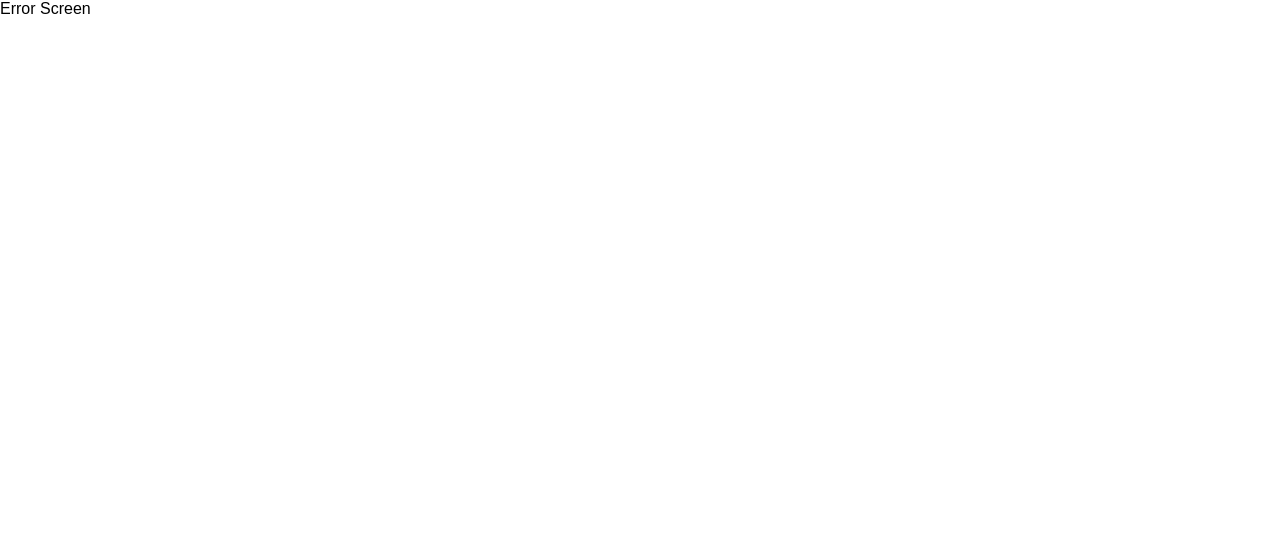
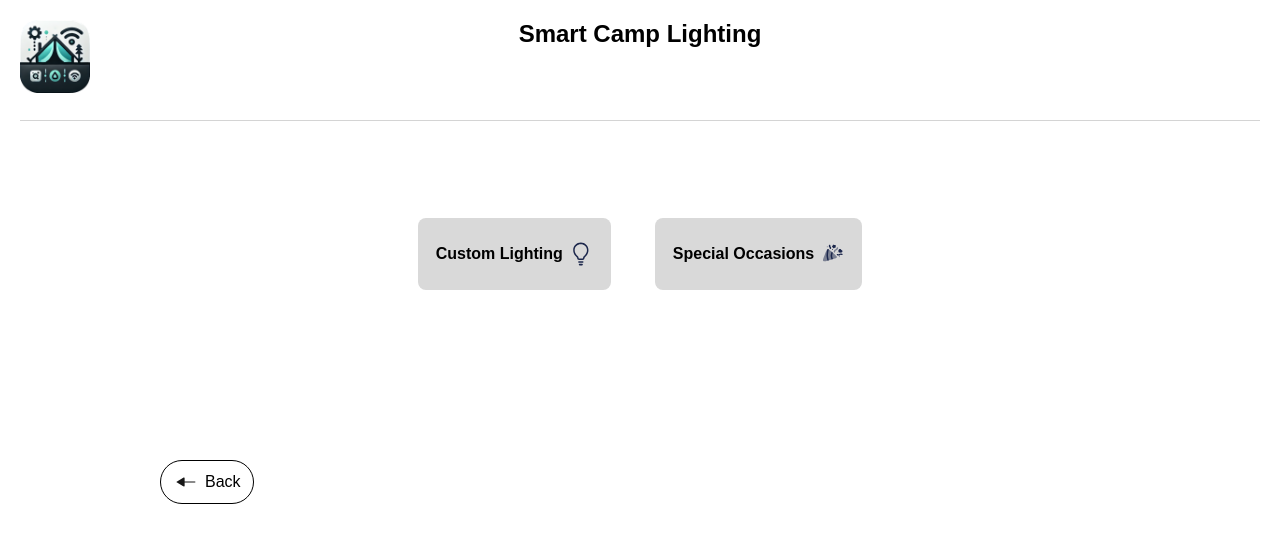
Before and after one commit to dimitry-lzs/hciWeb, a React app: page /lighting in a window 1280 px wide. Before the commit this address had no page. Shown: the top 542 px of the page. Built offline with nearby package versions, Linux system fonts and the light colour scheme.

Commit message:
added lights menu

```diff
--- a/src/app/App.less
+++ b/src/app/App.less
@@ -14,4 +14,18 @@ body {
             margin-left: 160px;
         }
     }
+
+    .Menu {
+        display: flex;
+        flex-direction: column;
+        justify-content: space-between;
+        gap: 44px;
+
+        .ButtonsRow {
+            display: flex;
+            flex-direction: row;
+            justify-content: center;
+            gap: 44px;
+        }
+    }
 }
--- a/src/components/MenuButton/MenuButton.less
+++ b/src/components/MenuButton/MenuButton.less
@@ -46,5 +46,11 @@
         &.activities {
             background-image: url('../../assets/Activities.svg');
         }
+        &.lightbulb {
+            background-image: url('../../assets/Lightbulb.svg');
+        }
+        &.specialOccasions {
+            background-image: url('../../assets/Confetti.svg');
+        }
     }
 }
--- a/src/components/MenuButton/index.tsx
+++ b/src/components/MenuButton/index.tsx
@@ -9,7 +9,9 @@ export enum MenuButtonIcon {
     Lighting = 'lighting',
     Energy = 'energy',
     Weather = 'weather',
-    Activities = 'activities'
+    Activities = 'activities',
+    Lightbulb = 'lightbulb',
+    SpecialOccasions = 'specialOccasions'
 }
 
 export default function MenuButton({ title, icon, link }: {
--- a/src/index.tsx
+++ b/src/index.tsx
@@ -10,6 +10,7 @@ import MainScreen from './pages/Main';
 import TentPosition from './pages/TentPosition';
 import ClothsSetup from './pages/ClothsSetup';
 import ErrorScreen from './pages/Error';
+import LightsMenu from './pages/LightsMenu';
 
 const router = createBrowserRouter([
     {
@@ -30,6 +31,10 @@ const router = createBrowserRouter([
             {
                 path: '/cloths-setup',
                 element: <ClothsSetup />
+            },
+            {
+                path: '/lighting',
+                element: <LightsMenu/>
             }
         ],
         errorElement: <ErrorScreen />
--- /dev/null
+++ b/src/pages/LightsMenu/LightsMenu.less
@@ -0,0 +1,7 @@
+.Content {
+    height: 60vh;
+}
+
+.NavigationButton {
+    padding-top: 150px;
+}
--- /dev/null
+++ b/src/pages/LightsMenu/index.tsx
@@ -0,0 +1,26 @@
+import React from 'react';
+import './LightsMenu.less';
+import MenuButton, { MenuButtonIcon } from '../../components/MenuButton';
+import Header from '../../components/Header';
+import BackButton from '../../components/BackButton';
+import {useNavigate } from 'react-router-dom';
+
+export default function LightsMenu() {
+    const navigate = useNavigate();
+    return (
+        <div>
+            <Header title='Smart Camp Lighting' />
+            <div className='Content'>
+                <div className='Menu'>
+                    <div className='ButtonsRow'>
+                        <MenuButton icon={MenuButtonIcon.Lightbulb} title='Custom Lighting' link='/custom-lighting' />
+                        <MenuButton icon={MenuButtonIcon.SpecialOccasions} title='Special Occasions' link='/special-occasions' />
+                    </div>
+                </div>
+                <div className='NavigationButton'>
+                    <BackButton navigate={() => navigate(-1)} />
+                </div>
+            </div>
+        </div>
+    );
+};
--- a/src/pages/Main/Main.less
+++ b/src/pages/Main/Main.less
@@ -12,18 +12,4 @@
         justify-content: center;
         padding: 20px 0;
     }
-
-    .Menu {
-        display: flex;
-        flex-direction: column;
-        justify-content: space-between;
-        gap: 44px;
-
-        .ButtonsRow {
-            display: flex;
-            flex-direction: row;
-            justify-content: center;
-            gap: 44px;
-        }
-    }
 }
```
Also changed, not shown: src/assets/Confetti.svg (added), src/assets/Lightbulb.svg (added).
